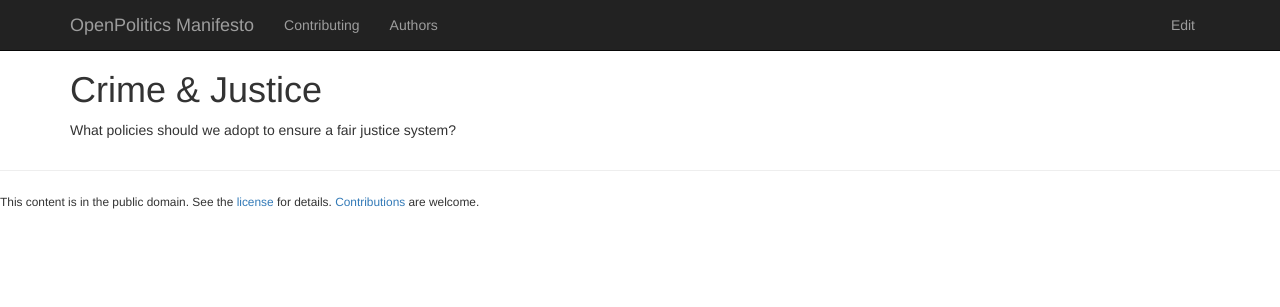
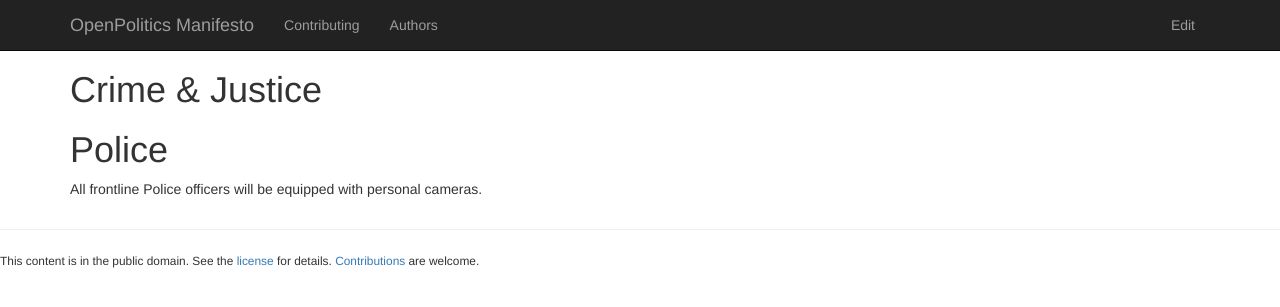
Before and after one commit to openpolitics/manifesto, a Jekyll site: the page built from crime.md, in a window 1280 px wide. Shown: the top 307 px of the page. Built offline with Jekyll 4.4.1, drawn with Linux system fonts in a browser that asks for light colours; nearby versions of some CDN libraries.

Commit message:
Police personal cameras

```diff
--- a/crime.md
+++ b/crime.md
@@ -4,4 +4,6 @@ layout: page
 published: true
 ---
 
-What policies should we adopt to ensure a fair justice system?
+# Police
+
+All frontline Police officers will be equipped with personal cameras.
```
